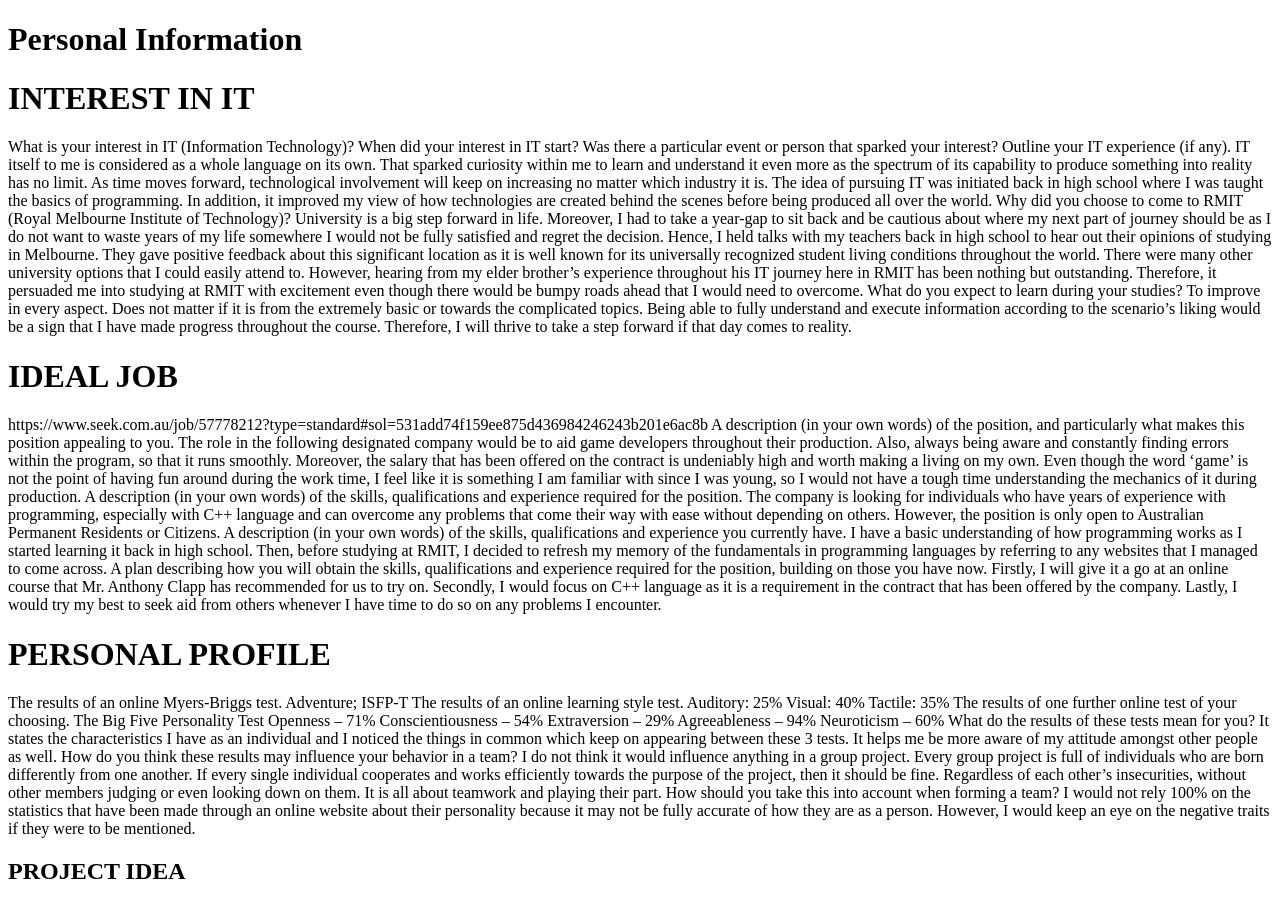
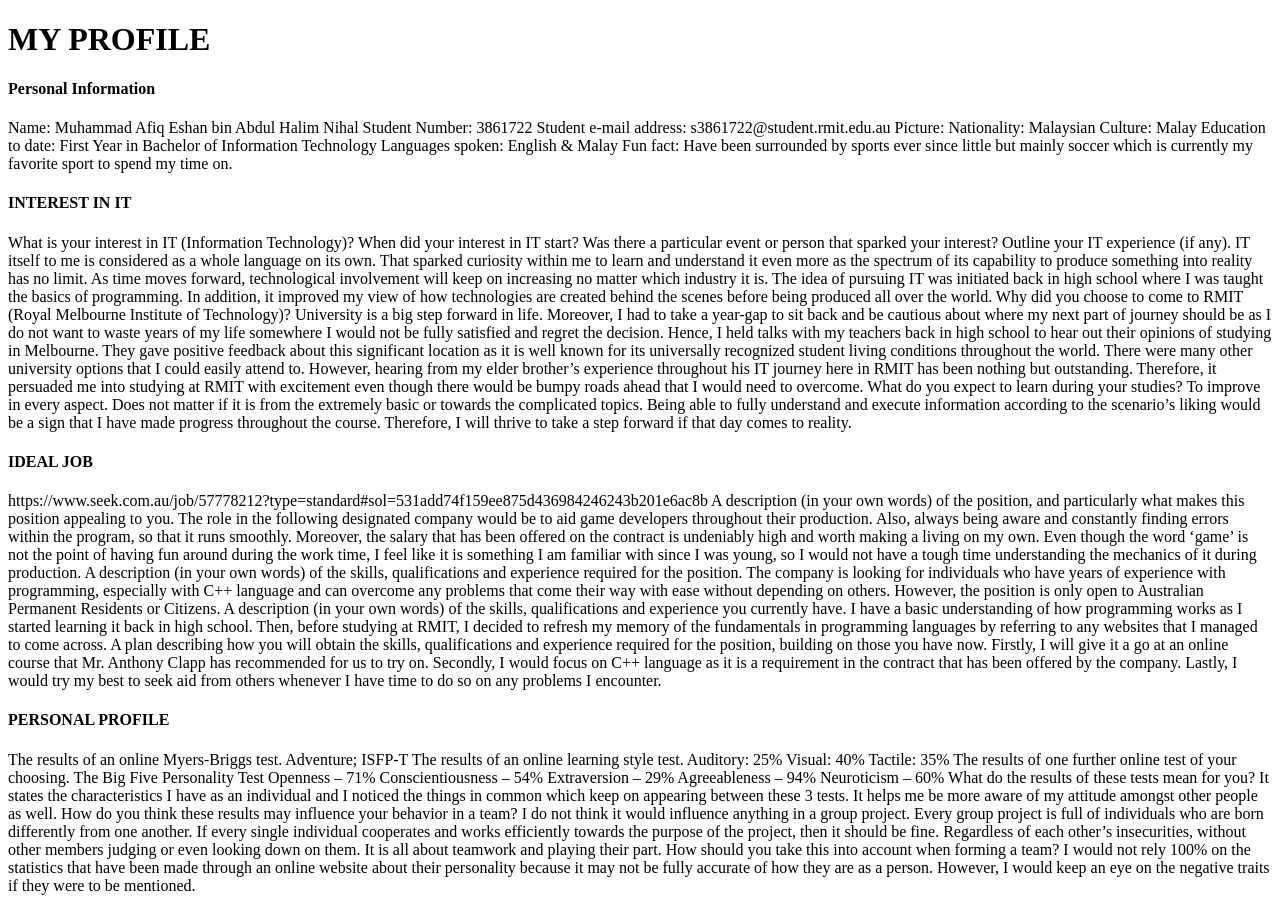
Before and after one commit to afqeshn/afiq-assignment1, a plain HTML site: page index.html in a window 1280 px wide. Shown: the top 898 px of the page. Drawn offline with Linux system fonts and the light colour scheme.

Commit message:
Update index.html

```diff
--- a/index.html
+++ b/index.html
@@ -5,11 +5,29 @@
     <title>MY PROFILE</title>
   </head>
   <body>
-    <h1>Personal Information</h1>
+    <h1>MY PROFILE<h1>
 
-    <p></p>
+    <h4>Personal Information</h4>
 
-    <h1>INTEREST IN IT</h1>
+    <p>Name: Muhammad Afiq Eshan bin Abdul Halim Nihal
+
+    Student Number: 3861722
+
+    Student e-mail address: s3861722@student.rmit.edu.au
+
+    Picture:
+
+    Nationality: Malaysian
+
+    Culture: Malay
+
+    Education to date: First Year in Bachelor of Information Technology
+
+    Languages spoken: English & Malay
+
+    Fun fact: Have been surrounded by sports ever since little but mainly soccer which is currently my favorite sport to spend my time on. </p>
+
+    <h4>INTEREST IN IT</h4>
 
     <p>What is your interest in IT (Information Technology)? When did your interest in IT start?
     Was there a particular event or person that sparked your interest? Outline your IT experience (if any).
@@ -33,7 +51,7 @@
 
     To improve in every aspect. Does not matter if it is from the extremely basic or towards the complicated topics. Being able to fully understand and execute information according to the scenario’s liking would be a sign that I have made progress throughout the course. Therefore, I will thrive to take a step forward if that day comes to reality. </p>
 
-    <h1>IDEAL JOB</h1>
+    <h4>IDEAL JOB</h4>
 
     <p>https://www.seek.com.au/job/57778212?type=standard#sol=531add74f159ee875d436984246243b201e6ac8b
 
@@ -56,7 +74,7 @@
 
     Firstly, I will give it a go at an online course that Mr. Anthony Clapp has recommended for us to try on. Secondly, I would focus on C++ language as it is a requirement in the contract that has been offered by the company. Lastly, I would try my best to seek aid from others whenever I have time to do so on any problems I encounter. </p>
 
-    <h1>PERSONAL PROFILE</h1>
+    <h4>PERSONAL PROFILE</h4>
 
     <p>The results of an online Myers-Briggs test.
 
```
